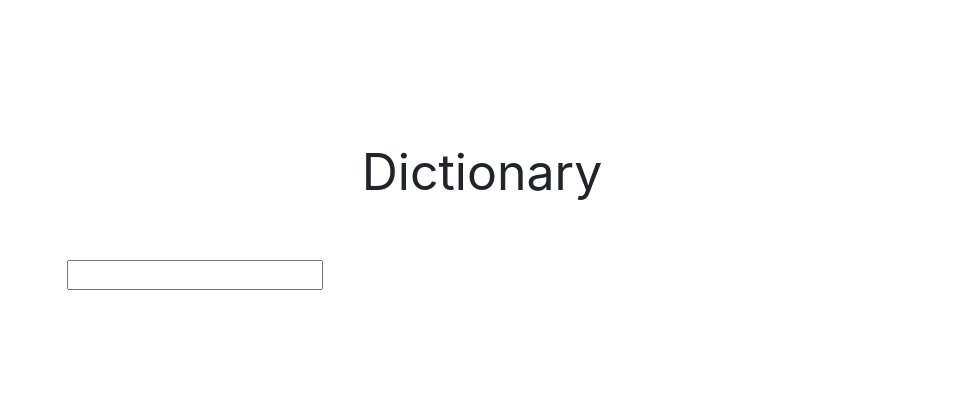
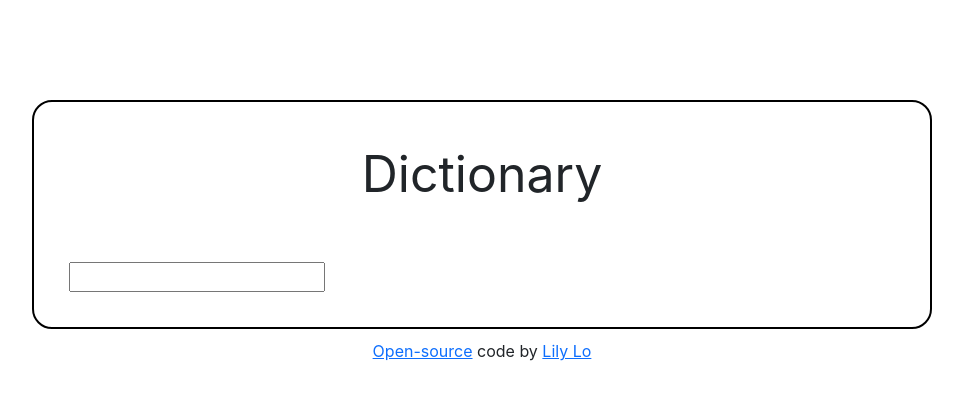
Before and after one commit to lilylolo/react-dictionary-app, a React (Create React App) app: page / in a window 1280 px wide. Shown: the top 400 px of the page, without its empty margins (158-1121 px from the left). Built offline with nearby package versions, Linux system fonts and the light colour scheme.

Commit message:
Footer added

```diff
--- a/src/App.css
+++ b/src/App.css
@@ -1,5 +1,5 @@
 .App-wrapper {
-  border: none;
+  border: black 2px solid;
   border-radius: 20px;
   margin: 0 auto;
   margin-top: 100px;
@@ -12,3 +12,8 @@
   font-size: 50px;
   padding-bottom: 50px;
 }
+
+footer {
+  text-align: center;
+  padding-top: 10px;
+}
--- a/src/App.js
+++ b/src/App.js
@@ -4,12 +4,14 @@ import Dictionary from './Dictionary';
 
 function App() {
   return (
+    <div className="Container">
     <div className="App-wrapper">
       <header className="App-header">
        Dictionary
       </header>
       <Dictionary />
-
+    </div>
+    <footer> <a href="https://github.com/lilylolo/react-dictionary-app" rel="noreferrer" target="_blank">Open-source</a> code by <a href="https://www.linkedin.com/in/lily-lo-9068aa12a" rel="noreferrer" target="_blank">Lily Lo</a></footer>
     </div>
   );
 }
```
